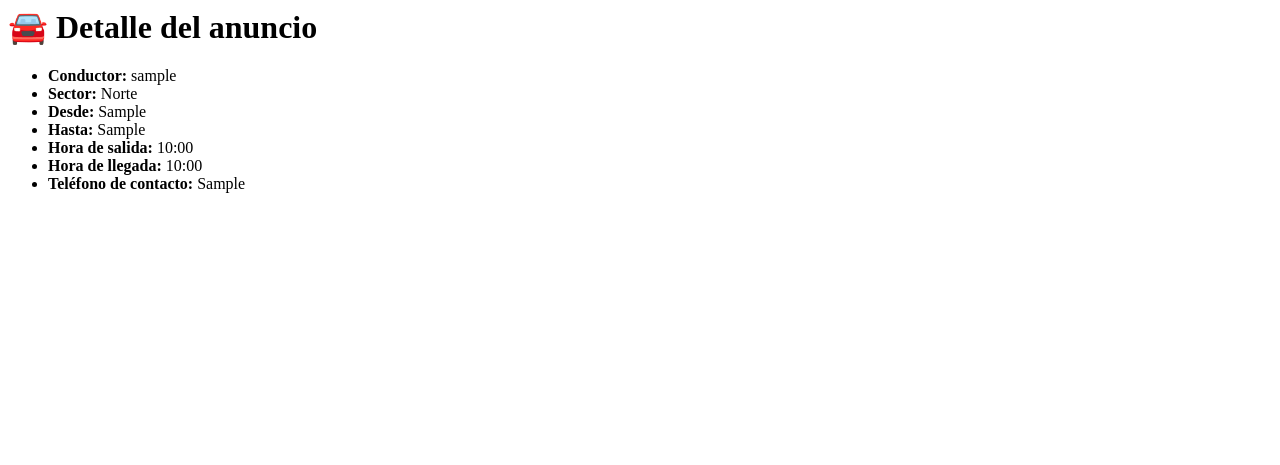
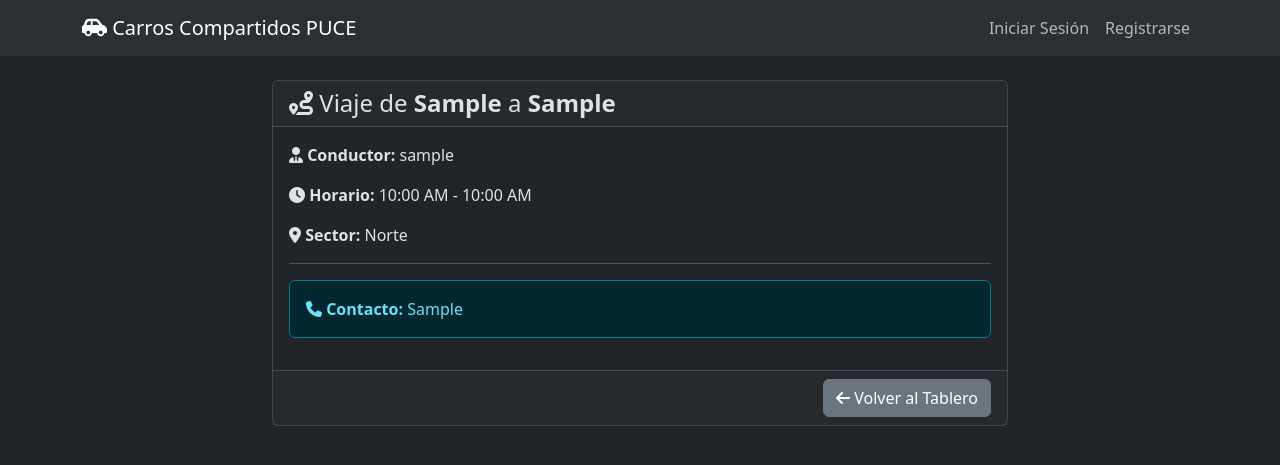
Before and after one commit to mimoreirac/devchallenge-2025, a Django app: page /anuncios/1/ in a window 1280 px wide. Shown: the top 465 px of the page. Run offline with Django 5.2, Linux system fonts and the light colour scheme; tables that the repository leaves empty hold one stand-in row (values such as "Sample post").

Commit message:
Añade estilos a la vista detalle y formulario de creacion

```diff
--- a/carroscompartidos/templates/carroscompartidos/anuncio_detalle.html
+++ b/carroscompartidos/templates/carroscompartidos/anuncio_detalle.html
@@ -1,11 +1,47 @@
-<h1>🚘 Detalle del anuncio</h1>
+{% extends "base.html" %}
 
-<ul>
-  <li><strong>Conductor:</strong> {{ anuncio.conductor }}</li>
-  <li><strong>Sector:</strong> {{ anuncio.get_sector_display }}</li>
-  <li><strong>Desde:</strong> {{ anuncio.desde_donde }}</li>
-  <li><strong>Hasta:</strong> {{ anuncio.hacia_donde }}</li>
-  <li><strong>Hora de salida:</strong> {{ anuncio.hora_salida }}</li>
-  <li><strong>Hora de llegada:</strong> {{ anuncio.hora_llegada }}</li>
-  <li><strong>Teléfono de contacto:</strong> {{ anuncio.numero_contacto }}</li>
-</ul>
+{% block title %}Detalle del Viaje: {{ anuncio.desde_donde }} a {{ anuncio.hacia_donde }}{% endblock %}
+
+{% block content %}
+<div class="row justify-content-center">
+    <div class="col-md-8">
+        <div class="card mb-4">
+            <div class="card-header d-flex justify-content-between align-items-center">
+                <h2 class="card-title mb-0 h4">
+                    <i class="fa-solid fa-route"></i>
+                    Viaje de <strong>{{ anuncio.desde_donde }}</strong> a <strong>{{ anuncio.hacia_donde }}</strong>
+                </h2>
+                {% if request.user == anuncio.conductor %}
+                <div>
+                    <a href="{% url 'editar_anuncio' anuncio.pk %}" class="btn btn-sm btn-outline-primary">
+                        <i class="fa-solid fa-pencil"></i> Editar
+                    </a>
+                </div>
+                {% endif %}
+            </div>
+            <div class="card-body">
+                <p><strong><i class="fa-solid fa-user-tie"></i> Conductor:</strong> {{ anuncio.conductor.username }}</p>
+
+                {% if anuncio.fecha_salida %}
+                <p><strong><i class="fa-solid fa-calendar-days"></i> Fecha:</strong> {{ anuncio.fecha_salida|date:"l, d \d\e F \d\e Y" }}</p>
+                {% endif %}
+
+                <p><strong><i class="fa-solid fa-clock"></i> Horario:</strong> {{ anuncio.hora_salida|time:"g:i A" }} - {{ anuncio.hora_llegada|time:"g:i A" }}</p>
+                <p><strong><i class="fa-solid fa-location-dot"></i> Sector:</strong> {{ anuncio.get_sector_display }}</p>
+
+                {% if anuncio.numero_contacto %}
+                <hr>
+                <div class="alert alert-info">
+                    <i class="fa-solid fa-phone"></i> <strong>Contacto:</strong> {{ anuncio.numero_contacto }}
+                </div>
+                {% endif %}
+            </div>
+            <div class="card-footer text-end">
+                <a href="{% url 'tablero' %}" class="btn btn-secondary">
+                    <i class="fa-solid fa-arrow-left"></i> Volver al Tablero
+                </a>
+            </div>
+        </div>
+    </div>
+</div>
+{% endblock %}
```
Also changed, not shown: carroscompartidos/forms.py (+21 -3 lines), carroscompartidos/templates/carroscompartidos/anuncio_form.html (+42 -14 lines).
